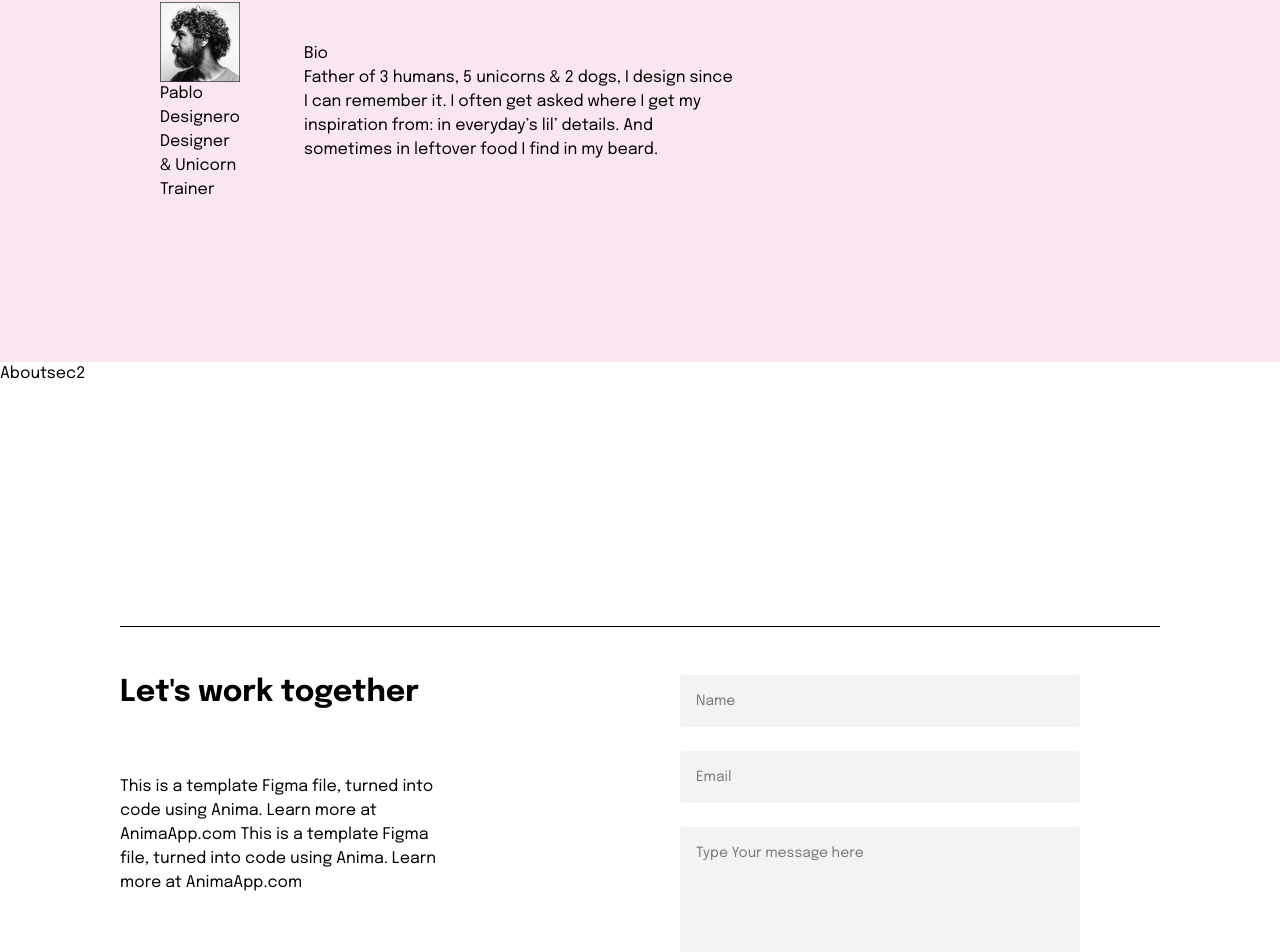
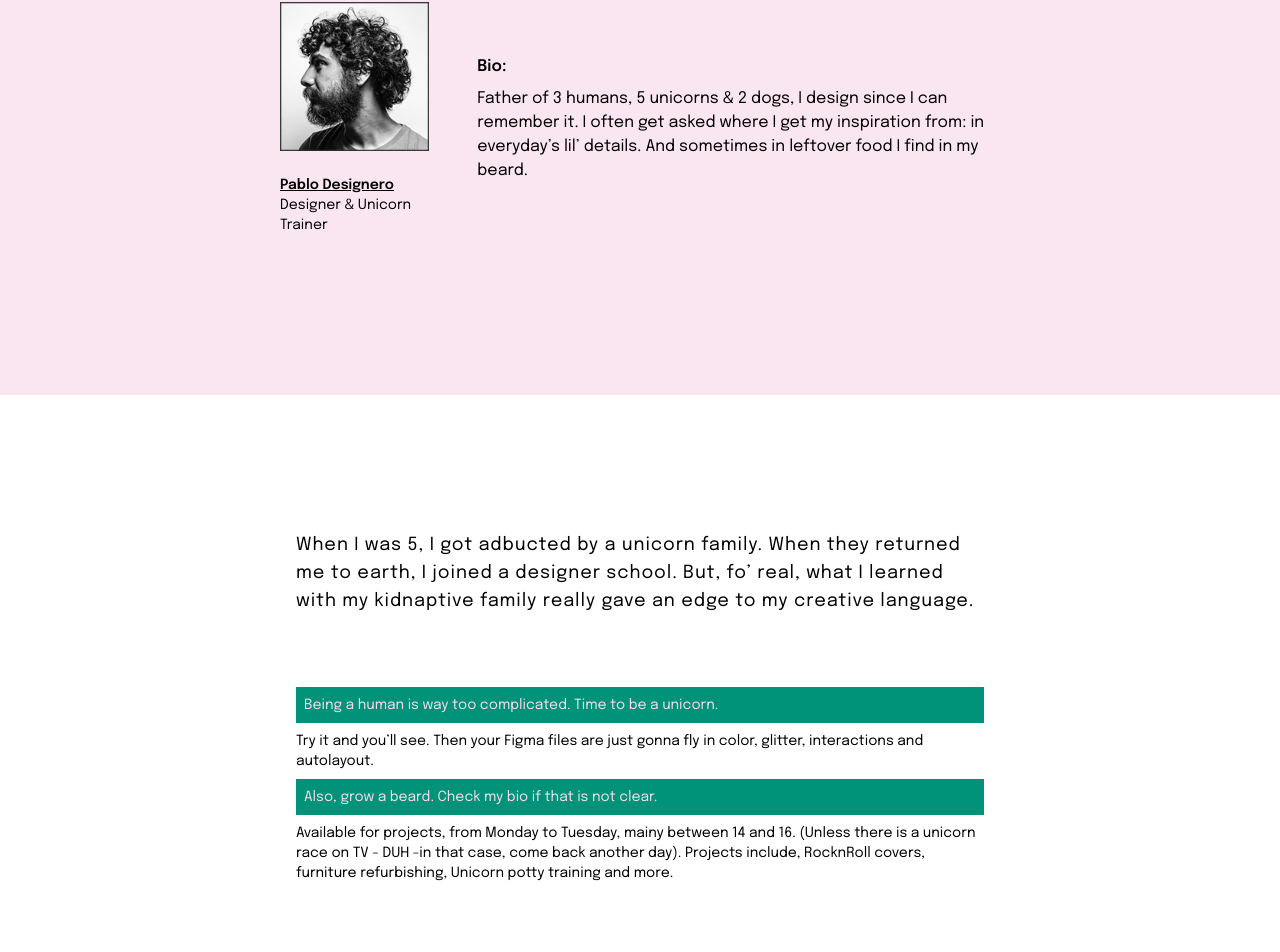
Before and after one commit to Berita-Winnie/awesome_portfolio, a React (Vite) app: page /about in a window 1280 px wide. Shown: the part 254-1206 px from the top of the page. Built offline with nearby package versions, Linux system fonts and the light colour scheme; a web font is replaced by a local one.

Commit message:
Finished about page ensuring resposivity

```diff
--- a/src/components/AboutSec1.jsx
+++ b/src/components/AboutSec1.jsx
@@ -1,18 +1,22 @@
-import React from 'react'
-
 import { assets } from '../assets/assets'
 const AboutSec1 = () => {
   return (
-    <div className="bg-[#F9E6F0] mt-24  p-40 overflow-hidden container  ">
-      <div className="flex flex-col md:flex-row items-center gap-16 max-w-[60%] justify-center">
-        <div>
-          <img src={assets.pablo} alt="" />
-          <p>Pablo Designero</p>
-          <p>Designer & Unicorn</p>
-          <p>Trainer</p>
+    <div className="bg-[#F9E6F0] mt-24 py-24 px-10  md:p-40 overflow-hidden  w-full  ">
+      <div className="flex flex-col md:flex-row items-start md:items-center  gap-12 justify-center   lg:px-30     ">
+        <div className=" flex flex-col items-start  ">
+          <img
+            className="w-40 md:w-80 lg:w-[440px]"
+            src={assets.pablo}
+            alt=""
+          />
+          <p className="   font-semibold text-sm mt-6 underline">
+            Pablo Designero
+          </p>
+          <p className="text-sm">Designer & Unicorn</p>
+          <p className="text-sm ">Trainer</p>
         </div>
         <div>
-          <h1>Bio</h1>
+          <h1 className="font-semibold mb-2">Bio:</h1>
           <p>
             Father of 3 humans, 5 unicorns & 2 dogs, I design since I can
             remember it. I often get asked where I get my inspiration from: in
--- a/src/components/Aboutsec2.jsx
+++ b/src/components/Aboutsec2.jsx
@@ -1,7 +1,35 @@
 import React from 'react'
 
 const Aboutsec2 = () => {
-  return <div>Aboutsec2</div>
+  return (
+    <div className="md:max-w-[60%] px-10  container overflow-hidden mx-auto mt-24 md:px-10">
+      <div className="">
+        <p className=" pt-10 text-start tracking-widest text-lg md:tracking-wider">
+          When I was 5, I got adbucted by a unicorn family. When they returned
+          me to earth, I joined a designer school. But, fo’ real, what I learned
+          with my kidnaptive family really gave an edge to my creative language.
+        </p>
+      </div>
+      <div className="mt-18 ">
+        <p className="bg-[#009379] text-[#F6DCE9] text-sm p-2 mb-2">
+          Being a human is way too complicated. Time to be a unicorn.
+        </p>
+        <p className="text-sm  mb-2">
+          Try it and you’ll see. Then your Figma files are just gonna fly in
+          color, glitter, interactions and autolayout.
+        </p>
+        <p className="bg-[#009379] text-[#F6DCE9] text-sm p-2">
+          Also, grow a beard. Check my bio if that is not clear.
+        </p>
+        <p className="text-sm mt-2">
+          Available for projects, from Monday to Tuesday, mainy between 14 and
+          16. (Unless there is a unicorn race on TV - DUH -in that case, come
+          back another day). Projects include, RocknRoll covers, furniture
+          refurbishing, Unicorn potty training and more.
+        </p>
+      </div>
+    </div>
+  )
 }
 
 export default Aboutsec2
--- a/src/components/Footer.jsx
+++ b/src/components/Footer.jsx
@@ -64,22 +64,22 @@ const Footer = () => {
           className="flex flex-col justify-center gap-6 text-sm  w-full md:max-w-1/2 outline-none  focus:outline-none resize-none"
         >
           <input
-            className="bg-[#F3F3F3] p-4 rounded max-w-80 md:max-w-100"
+            className="bg-[#F3F3F3] p-4 rounded max-w-80 lg:max-w-[820px]"
             type="text"
             placeholder="Name"
             required
           />
           <input
-            className="bg-[#F3F3F3] p-4 rounded max-w-80 md:max-w-100"
+            className="bg-[#F3F3F3] p-4 rounded max-w-80 lg:max-w-[820px]"
             type="Email"
             placeholder="Email"
             required
           />
           <textarea
-            className="bg-[#F3F3F3] p-4 rounded max-w-80 md:max-w-100 h-40"
+            className="bg-[#F3F3F3] p-4 rounded max-w-80 lg:max-w-[820px] h-40"
             placeholder="Type Your message here"
           ></textarea>
-          <button className="bg-black text-white max-w-30   px-4 py-3">
+          <button className="bg-black text-white max-w-30  md:max-w-44  px-4 py-3">
             {result ? result : 'sendMessage'}
           </button>
         </motion.form>
--- a/src/components/Home.jsx
+++ b/src/components/Home.jsx
@@ -1,4 +1,3 @@
-import React from 'react'
 import Header from './Header'
 import Testimonials from './Testimonials'
 import LatestWork from './LatestWork'
--- a/src/components/Navbar.jsx
+++ b/src/components/Navbar.jsx
@@ -64,9 +64,9 @@ const Navbar = () => {
       </div>
       {/* ..........Navbar for small screens.......... */}
       <div
-        className={`md:hidden ${
-          showSideBar ? ' fixed w-full' : 'h-0 w-0'
-        }  right-0 top-0 bottom-0 overflow-hidden bg-white/90 transition-all`}
+        className={` fixed w-full right-0 top-0 bottom-0 overflow-hidden bg-white/90 transform transition-transform duration-700 ease-in-out ${
+          showSideBar ? ' translate-x-0' : 'translate-x-full'
+        } `}
       >
         <div className="flex justify-end p-6">
           <img
```
